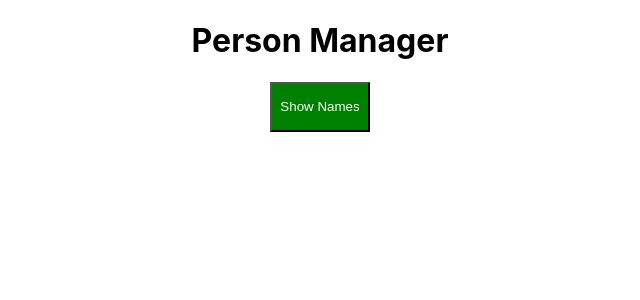
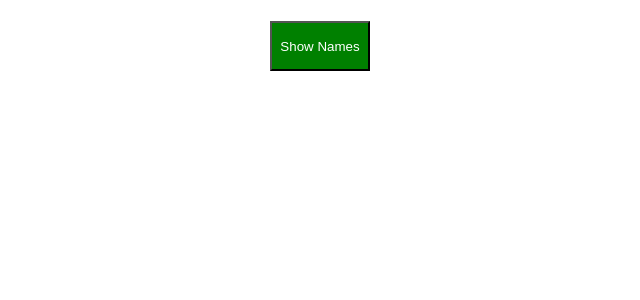
Before and after one commit to Chandan-Saini/react-app-latest-prctc, a React (Create React App) app: page / in a window 1280 px wide. Shown: the top 300 px of the page, without its empty margins (320-960 px from the left). Built offline with nearby package versions, Linux system fonts and the light colour scheme.

Commit message:
chng try 7

```diff
--- a/src/containers/App.js
+++ b/src/containers/App.js
@@ -57,7 +57,7 @@ class App extends Component {
     return (
 
         <div className={classes.App}>
-         <Cockpit title={this.props.appTitle} showPersons={this.state.showPersons} persons={this.state.persons} togglePersonsHandler={this.togglePersonsHandler} />
+         <Cockpit title={this.props.app} showPersons={this.state.showPersons} persons={this.state.persons} togglePersonsHandler={this.togglePersonsHandler} />
           {persons}
         </div>
     );
```
